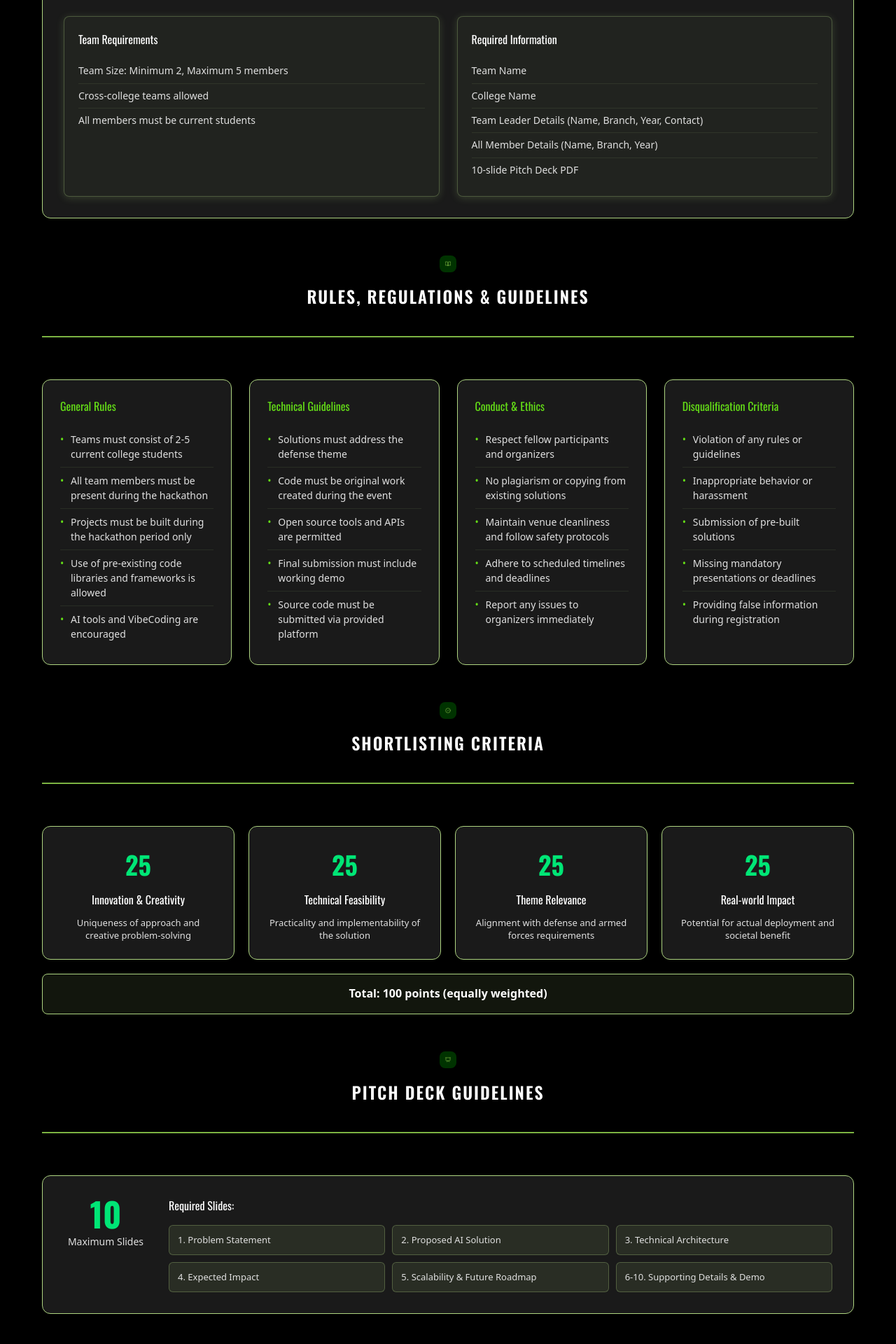
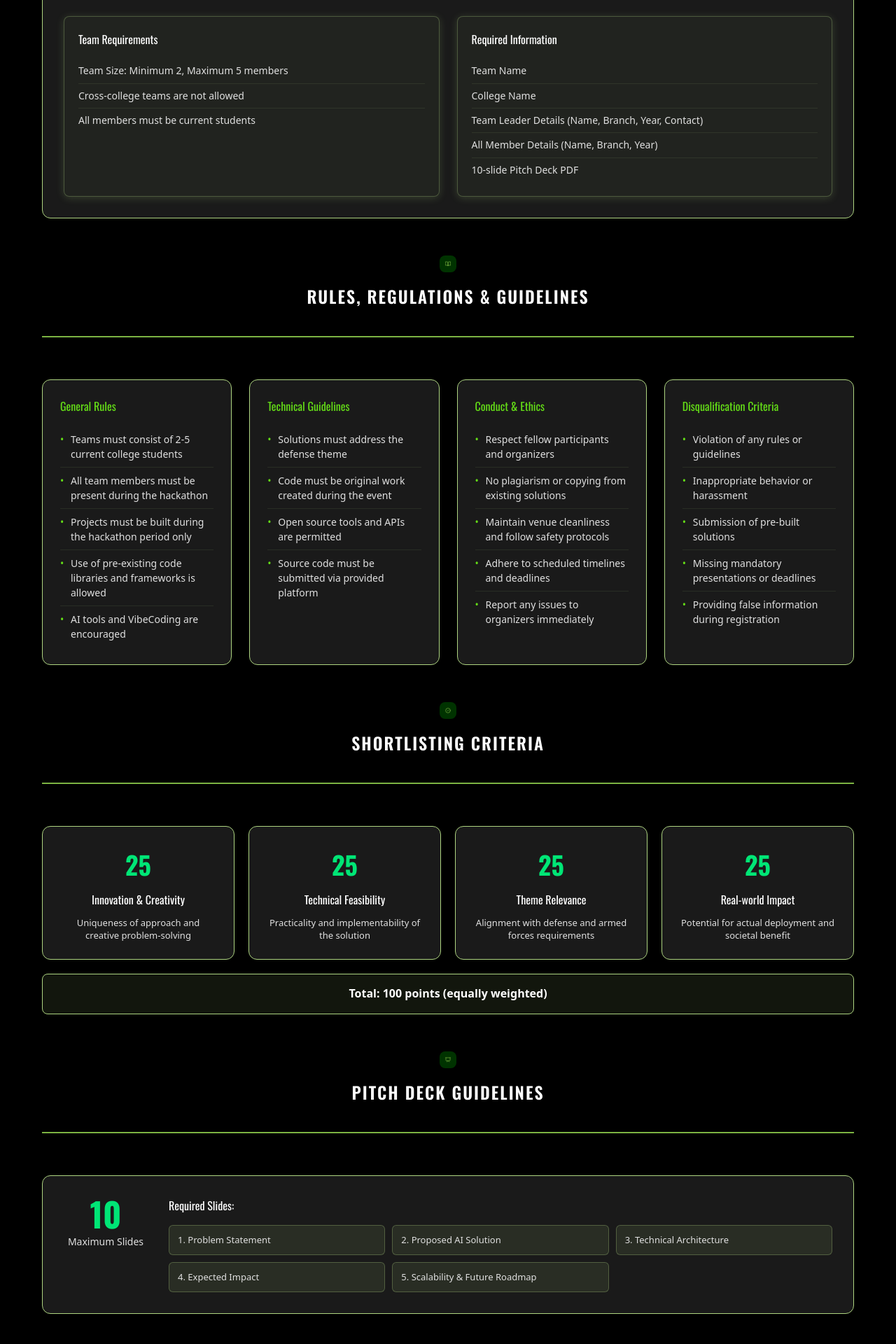
Before and after one commit to shrixtacy/NMIET-Hackathon, a Next.js app: page /details in a window 1280 px wide. Shown: the part 680-2600 px from the top of the page at 70% size. Built offline with nearby package versions, Linux system fonts and the light colour scheme.

Commit message:
Update Details.tsx

```diff
--- a/src/components/Details.tsx
+++ b/src/components/Details.tsx
@@ -50,7 +50,7 @@ const Details: React.FC = () => {
                 <h4>Team Requirements</h4>
                 <ul>
                   <li>Team Size: Minimum 2, Maximum 5 members</li>
-                  <li>Cross-college teams allowed</li>
+                  <li>Cross-college teams are not allowed</li>
                   <li>All members must be current students</li>
                 </ul>
               </div>
@@ -91,7 +91,6 @@ const Details: React.FC = () => {
                 <li>Solutions must address the defense theme</li>
                 <li>Code must be original work created during the event</li>
                 <li>Open source tools and APIs are permitted</li>
-                <li>Final submission must include working demo</li>
                 <li>Source code must be submitted via provided platform</li>
               </ul>
             </div>
@@ -170,7 +169,6 @@ const Details: React.FC = () => {
                 <div className="slide-item">3. Technical Architecture</div>
                 <div className="slide-item">4. Expected Impact</div>
                 <div className="slide-item">5. Scalability & Future Roadmap</div>
-                <div className="slide-item">6-10. Supporting Details & Demo</div>
               </div>
             </div>
           </div>
```
